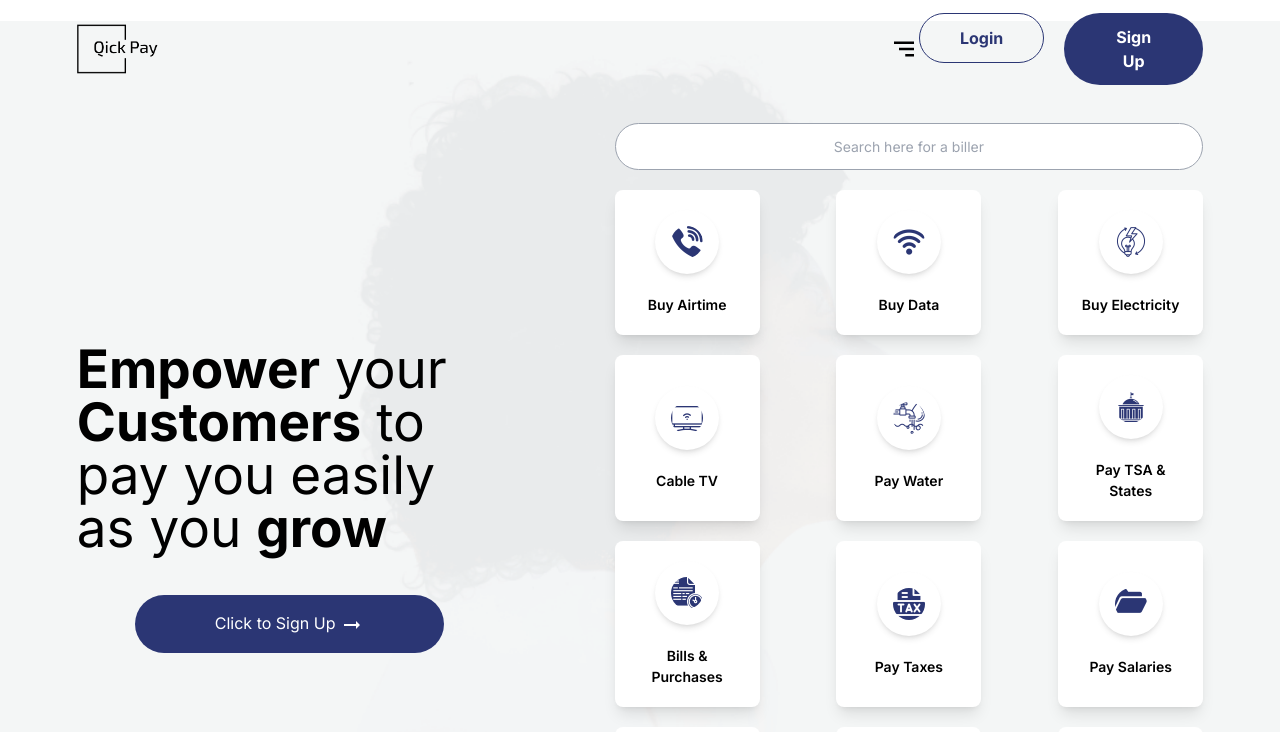
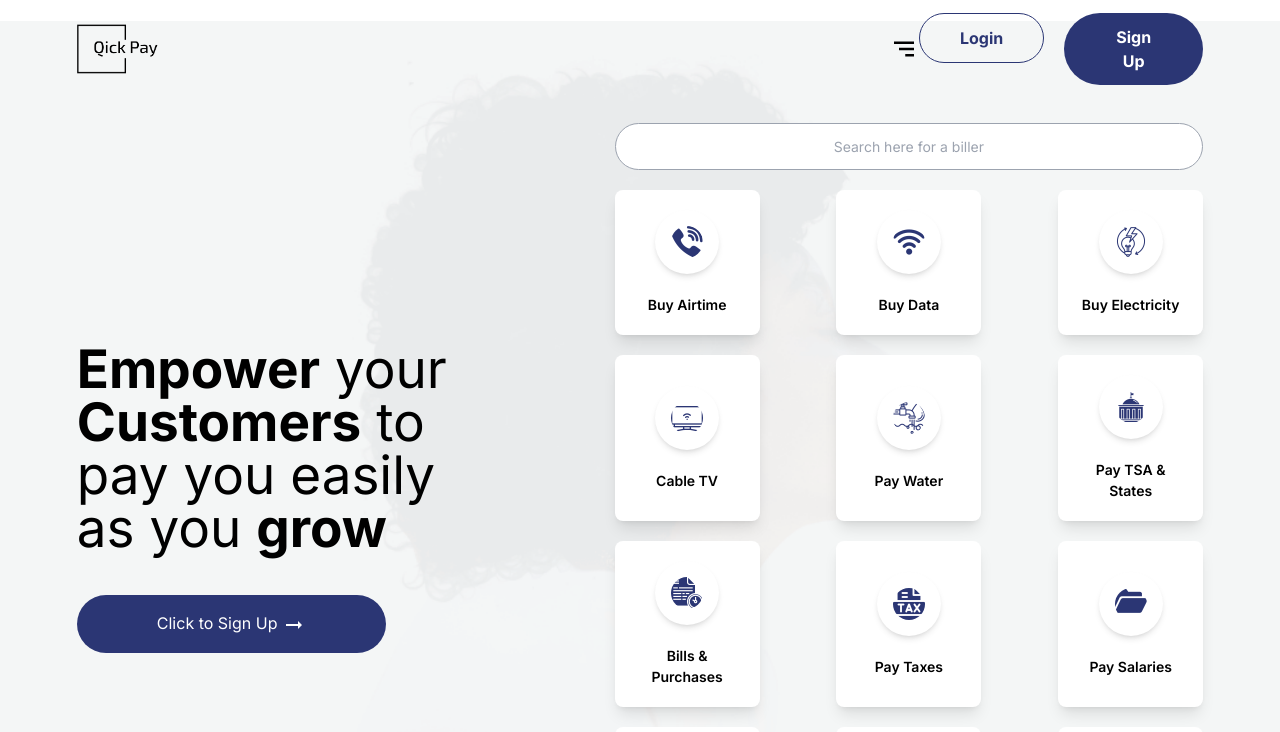
Before and after one commit to Clinzho1996/qickpay, a Next.js app: page / in a window 1280 px wide. Shown: the top 732 px of the page. Built offline with nearby package versions, Linux system fonts and the light colour scheme.

Commit message:
home page

```diff
--- a/src/app/page.jsx
+++ b/src/app/page.jsx
@@ -38,7 +38,7 @@ function Home() {
             <strong>Empower</strong> your <strong>Customers</strong> to pay you
             easily as you <strong>grow</strong>
           </h2>
-          <Link href="/register">
+          <Link href="/register" className="flex justify-start">
             <button className="bg-[#2B3674] text-white px-20 rounded-full py-4 mt-10">
               Click to Sign Up <ArrowRightAltSharp />
             </button>
```
